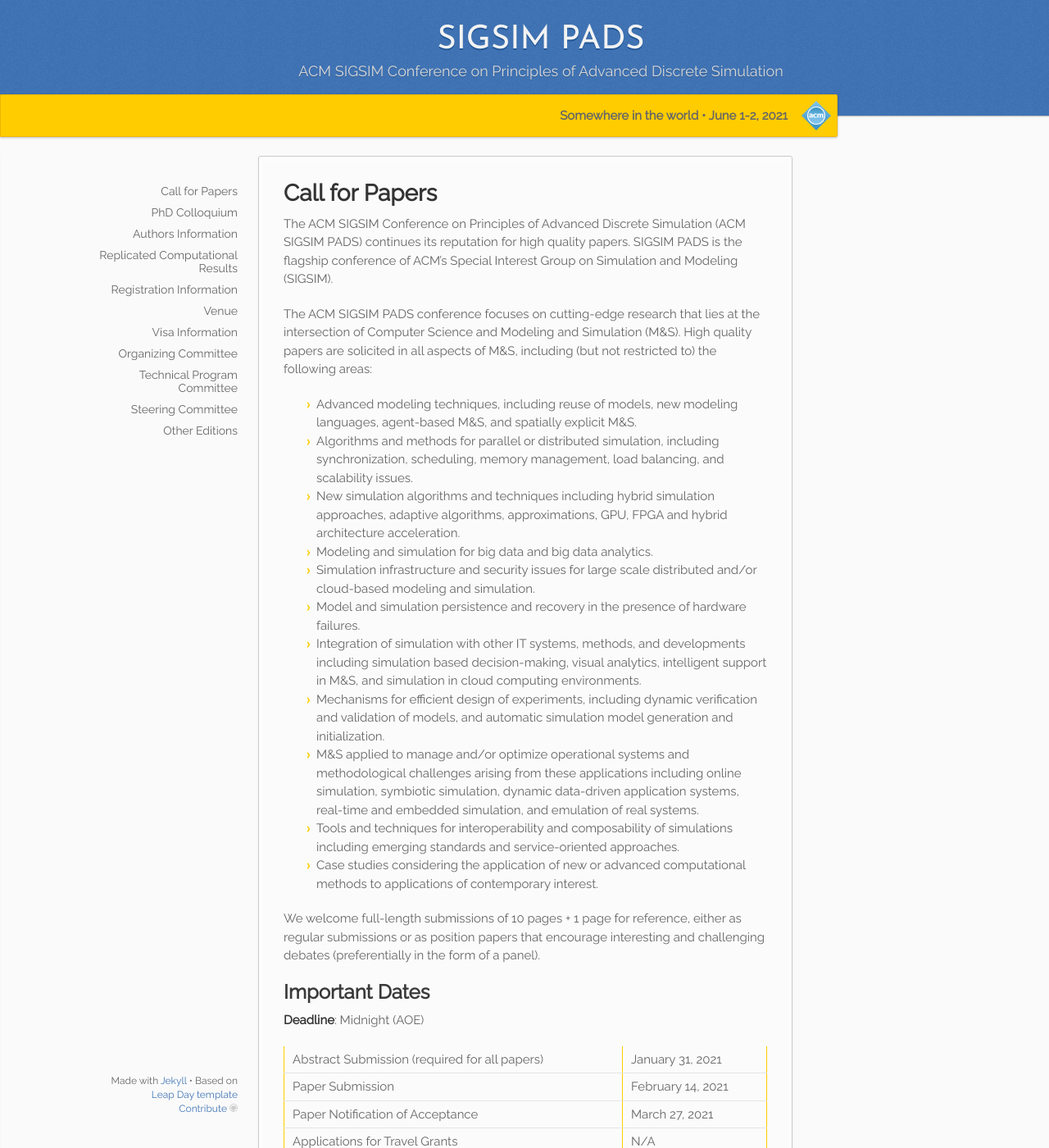
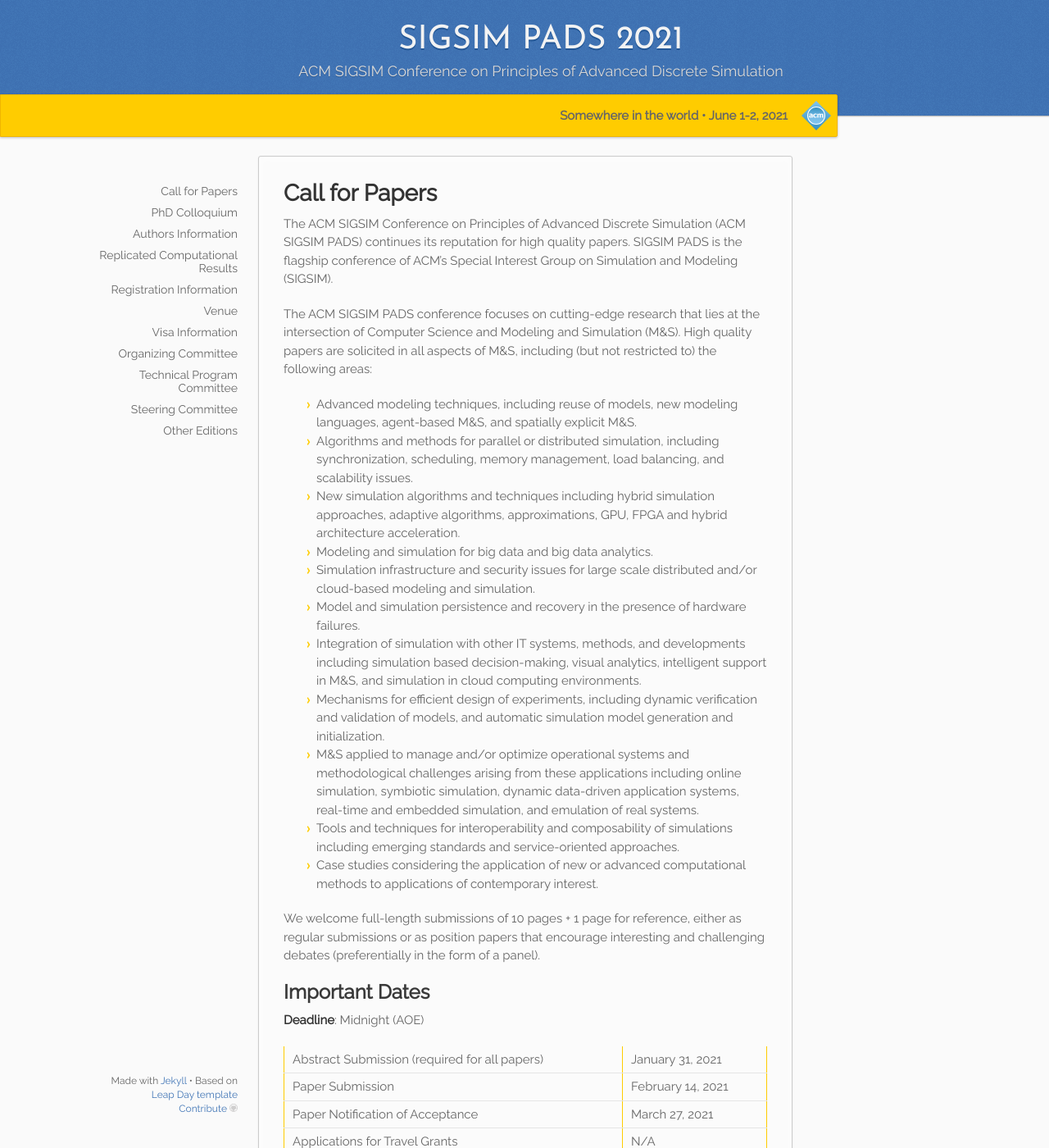
Before and after one commit to alessandropellegrini/acm-sigsim-pads, a Jekyll site: the page built from _2021/01.cfp.md, in a window 1280 px wide and 1400 px high. Shown: the whole window at 82% size. Built offline with Jekyll 4.4.1, drawn with Linux system fonts in a browser that asks for light colours.

Commit message:
Fix glitches
- Reinsert year in the main bar
- Fix non-clickable links in mobile mode
- Disable the menu button when non-shown
- Fix messy z-indexs

Signed-off-by: Alessandro Pellegrini <a.pellegrini@ing.uniroma2.it>

```diff
--- a/_2021/01.cfp.md
+++ b/_2021/01.cfp.md
@@ -4,8 +4,6 @@
 menu_show: true
 permalink: /:collection/cfp
 ---
-
-{{ permalink }}
 
 The ACM SIGSIM Conference on Principles of Advanced Discrete Simulation (ACM SIGSIM PADS) continues its reputation for high quality papers. SIGSIM PADS is the flagship conference of ACM's Special Interest Group on Simulation and Modeling (SIGSIM).
 
--- a/_layouts/default.html
+++ b/_layouts/default.html
@@ -14,16 +14,12 @@
 </head>
 {%- if page.collection -%}
 {%- assign pages = site[page.collection] -%}
-{%- else -%}
-{%- assign default_edition = "edition_" | append: site.current_year -%}
-{%- assign pages = site[default_edition] -%}
 {%- endif -%}
-{%- assign edition = site.collections | where: "label", page.collection | first -%}
-{%- assign year = page.collection | split: "_" -%}
-{%- assign year = year[1] -%}
+{% for coll in site.collections %}{% if coll.label == page.collection %}{% assign edition = coll %}{% endif %}{% endfor %}
+{%- assign year = page.collection -%}
 <body>
 <div class="wrapper">
-    <div class="slide-in" id="slide-in">
+    <div class="slide-in hidden" id="slide-in">
         <div class="slide-in-content">
             <a style="float: right;" onclick="slide();"><strong>x</strong></a><br/>
             <ul>
@@ -66,17 +62,17 @@
         <h1>{{ page.title }}</h1>
         {{ content }}
     </section>
-    <footer>
-        <p>
-            <small>Made with <a href="https://jekyllrb.com/" target="_blank">Jekyll</a> &bullet;
-            Based on <a href="https://github.com/pages-themes/leap-day" target="_blank">Leap Day template</a></small><br/>
-            <small><a href="{{ site.github.repository_url }}" target="_blank">Contribute <img style="height:10px" src="{{ '/assets/img/octocat-logo.svg' | relative_url }}"></a></small>
-        </p>
-    </footer>
     <div style="text-align: center; margin-bottom: 10px;">
         <a href="https://www.acm.org/" target="_blank"><img src="{{ '/assets/img/acm-logo.svg' | relative_url }}"/></a>
         <a href="https://www.acm-sigsim-mskr.org/" target="_blank"><img src="{{ '/assets/img/sigsim.png' | relative_url }}"/></a>
     </div>
+    <footer>
+        <p>
+            <small>Made with <a href="https://jekyllrb.com/" target="_blank">Jekyll</a> &bullet;
+                Based on <a href="https://github.com/pages-themes/leap-day" target="_blank">Leap Day template</a></small><br/>
+            <small><a href="{{ site.github.repository_url }}" target="_blank">Contribute <img style="height:10px" src="{{ '/assets/img/octocat-logo.svg' | relative_url }}"></a></small>
+        </p>
+    </footer>
 </div>
 
 </body>
--- a/_sass/main.scss
+++ b/_sass/main.scss
@@ -158,7 +158,7 @@
   text-align: center;
   background: url(../img/background.png) #4276b6;
   box-shadow: 1px 0 2px rgba(0,0,0,.75);
-  z-index:99;
+  z-index:10;
   -webkit-font-smoothing:antialiased;
   min-height: 76px;
 
@@ -183,7 +183,7 @@
 }
 
 #banner {
-  z-index: 100;
+  z-index: 11;
   left:0;
   right:50%;
   height: 50px;
@@ -317,7 +317,7 @@
 }
 
 nav {
-  z-index: 200;
+  z-index: 10;
   width: 230px;
   position: fixed;
   top: 220px;
@@ -365,7 +365,7 @@
 }
 
 footer {
-  z-index: 200;
+  z-index: 10;
   width:180px;
   position: fixed;
   left:50%;
@@ -592,18 +592,3 @@
     width:auto;
   }
 }
-
-@media print, screen and (max-height: 480px) {
-  nav {
-    display: none;
-  }
-
-  footer {
-    text-align: center;
-    margin: 20px auto;
-    position: relative;
-    left:auto;
-    bottom:auto;
-    width:auto;
-  }
-}
--- a/_sass/navbar.scss
+++ b/_sass/navbar.scss
@@ -24,6 +24,10 @@
   -webkit-transform: translateX(0);
 }
 
+.slide-in.hidden {
+  display: none;
+}
+
 @media print, screen and (max-width: 1060px) {
   .slide-in {
     top: 160px;
--- a/assets/js/main.js
+++ b/assets/js/main.js
@@ -37,14 +37,28 @@
 }
 
 function slide() {
-    document.querySelector('#slide-in').classList.toggle('show');
+    let container = document.querySelector('#slide-in');
     let button = document.querySelector('#menubutton');
 
     if (shown) {
         fadeOut(button, 200);
+        container.classList.toggle('hidden');
+        setTimeout(function () {
+            container.classList.toggle('show');
+            button.style.display = "none";
+        }, 5);
         shown = false;
     } else {
         fadeIn(button, 200);
+        container.classList.toggle('show');
+        container.addEventListener('transitionend', function(e) {
+            container.classList.toggle('hidden');
+            button.style.display = "block";
+        }, {
+            capture: false,
+            once: true,
+            passive: false
+        });
         shown = true;
     }
 }
```
